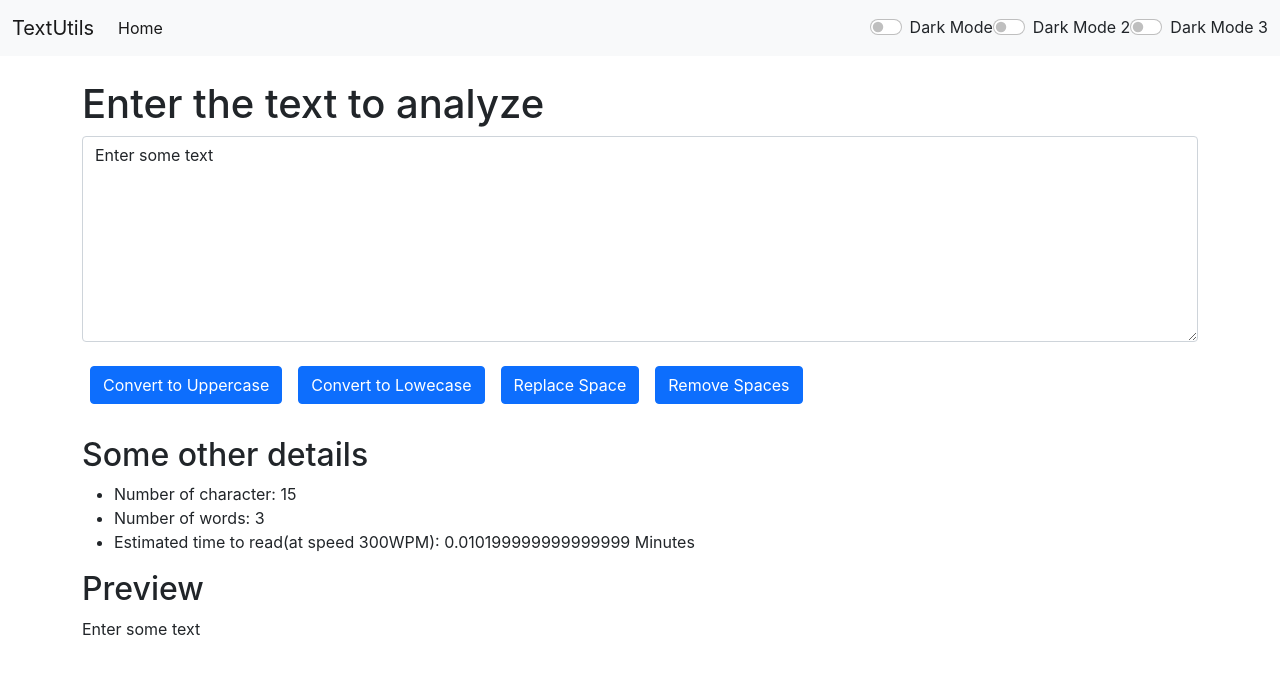
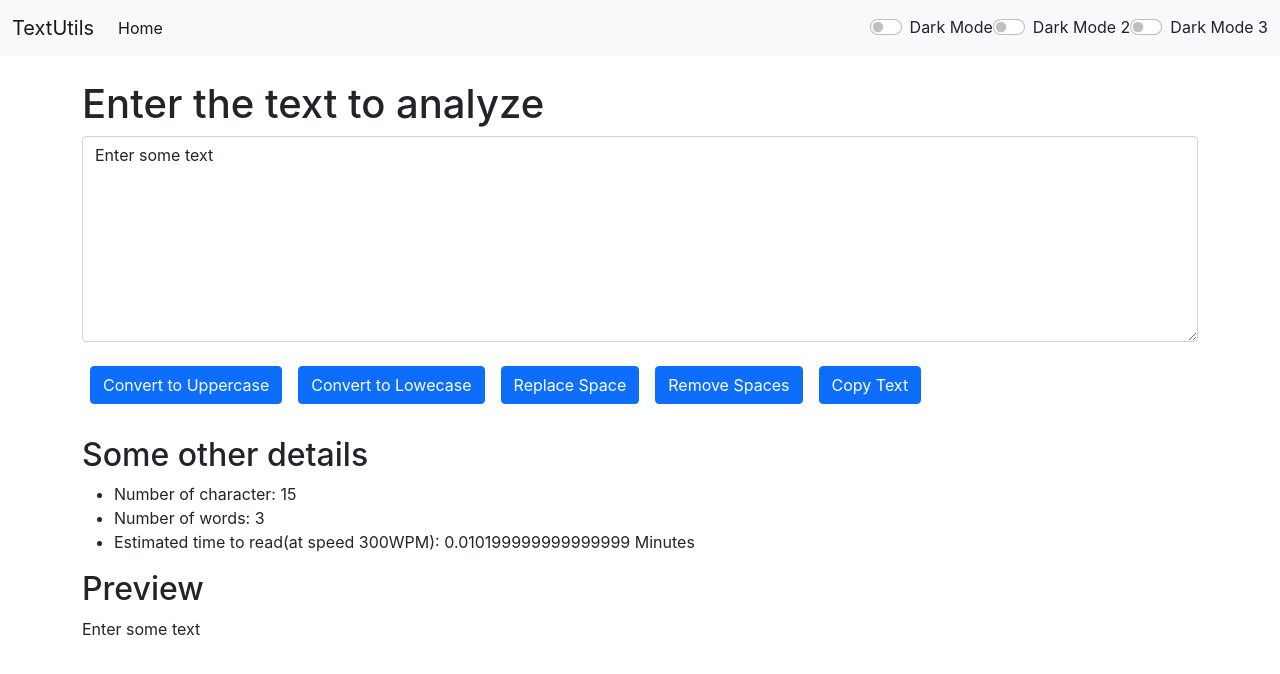
Before and after one commit to ashg821/TextUtils, a React (Create React App) app: page / in a window 1280 px wide. Shown: the top 674 px of the page. Built offline with nearby package versions, Linux system fonts and the light colour scheme.

Commit message:
few changes the form

```diff
--- a/src/components/Form.js
+++ b/src/components/Form.js
@@ -33,6 +33,11 @@ export default function Form(props) {
         setText(text);
         props.showAlert("success", "Spaces have been removed.");
     }
+    let copyText=()=>{
+        navigator.clipboard.writeText(text);
+        // alert("Text Copied!");
+        props.showAlert("success", "Text has been copied!");
+        }
   return (
     <>
     <div className="container my-4">
@@ -44,6 +49,7 @@ export default function Form(props) {
       <button className={`btn btn-primary mx-2 my-2 ${text.split(" ").filter((element)=>element.length!==0).join(" ").length===0?'disabled':""}`} onClick={onclickButtonHandlerLower}>Convert to Lowecase</button>
       <button className={`btn btn-primary mx-2 my-2 ${text.split(" ").filter((element)=>element.length!==0).join(" ").length===0?'disabled':""}`} onClick={insertComma}>Replace Space</button>
       <button className={`btn btn-primary mx-2 my-2 ${text.split(" ").filter((element)=>element.length!==0).join(" ").length===0?'disabled':""}`} onClick={removeSpaces}>Remove Spaces</button>
+      <button className={`btn btn-primary mx-2 my-2 ${text.split(" ").filter((element)=>element.length!==0).join(" ").length===0?'disabled':""}`} onClick={copyText}>Copy Text</button>
     </div>
     <div className="container my-3">
         <h2>Some other details</h2>
@@ -52,10 +58,10 @@ export default function Form(props) {
                 Number of character: {text.split(" ").filter((element)=>element.length!==0).join(" ").length}
             </li>
             <li>
-                Number of words: {text.split(" ").filter((element)=>element.length!==0).length}
+                Number of words: {text.split(/\s/g).filter((element)=>element.length!==0).length}
             </li>
             <li>
-                {console.log(text.split(" ").filter((element)=>element.length!==0))}
+                {/* {console.log(text.split(" ").filter((element)=>element.length!==0))} */}
                 Estimated time to read(at speed 300WPM): {text.split(" ").filter((element)=>element.length!==0).length*0.0034} Minutes
             </li>
         </ul>
```
